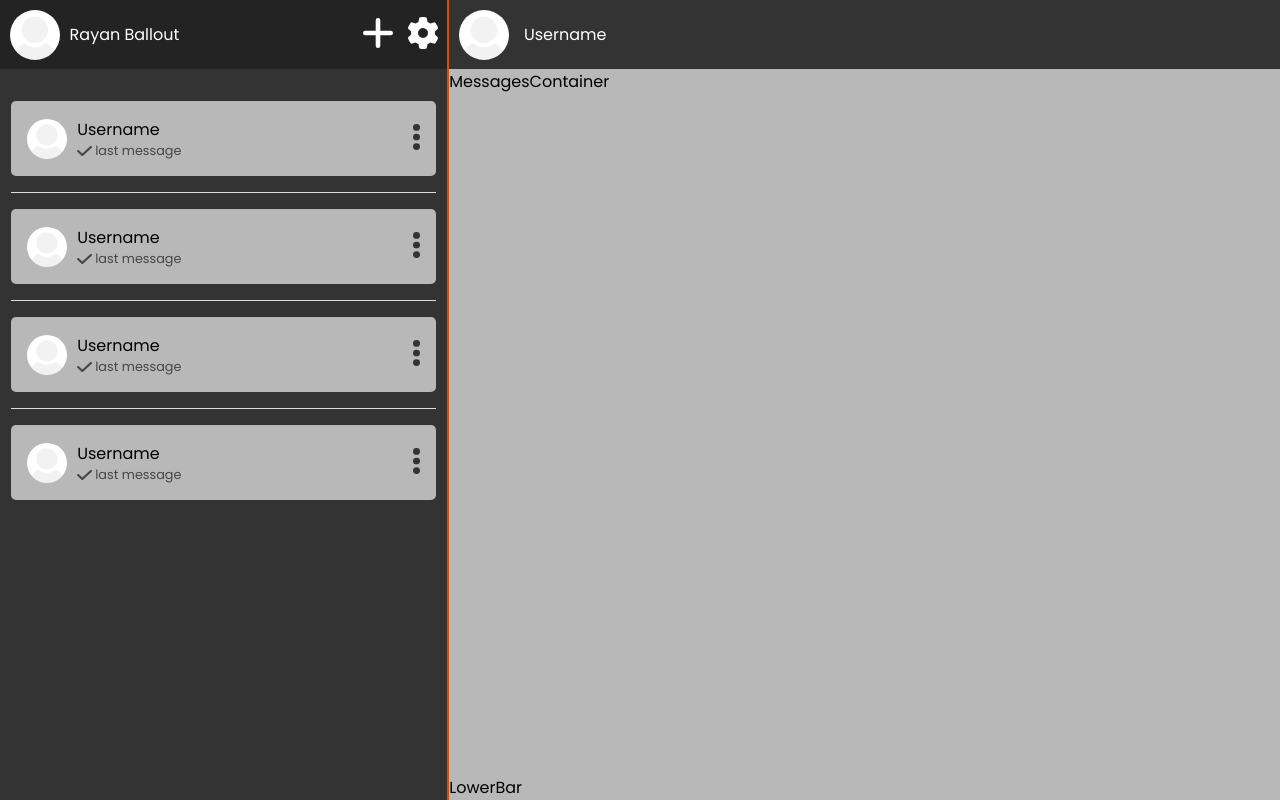
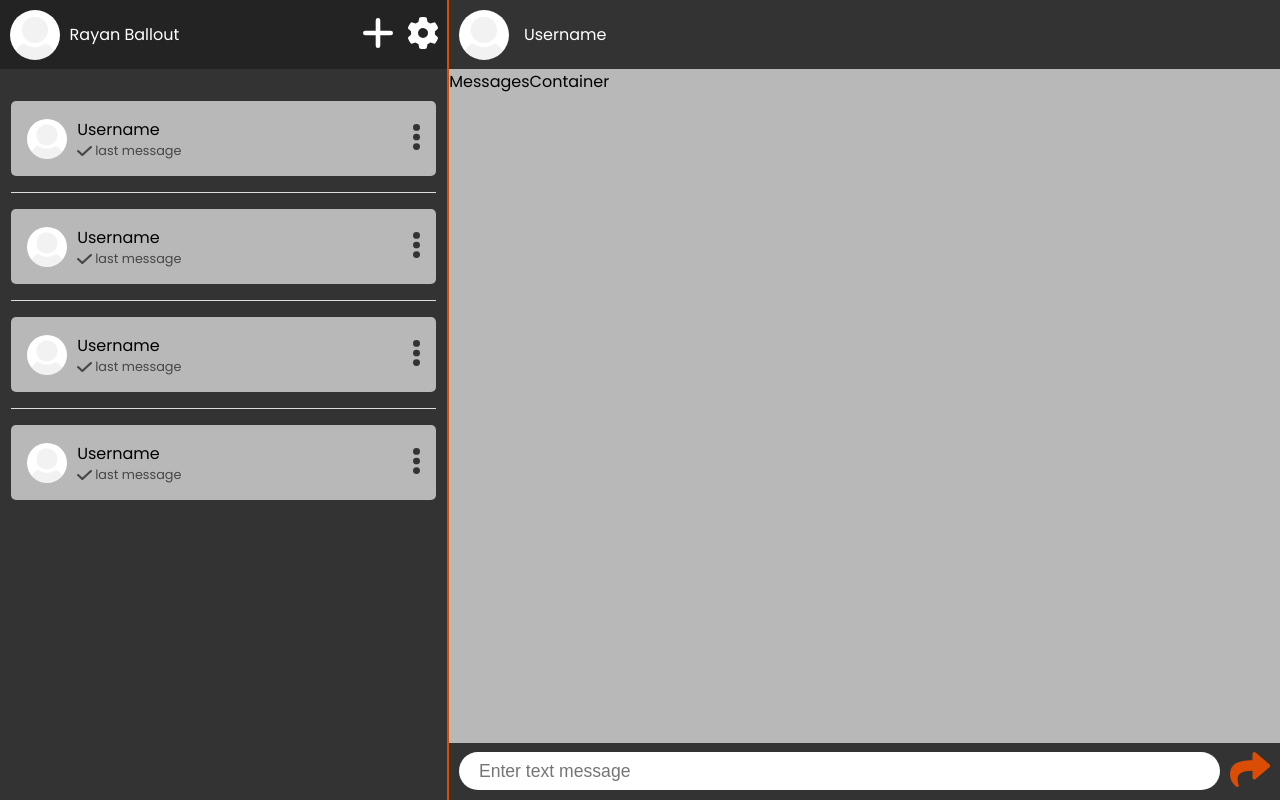
Before and after one commit to RayanBallout/chat-app, a React (Create React App) app: page /chats in a window 1280 px wide. Built offline with nearby package versions, Linux system fonts and the light colour scheme.

Commit message:
Finishing the input bar

```diff
--- a/src/components/ChatModule/LowerBar.js
+++ b/src/components/ChatModule/LowerBar.js
@@ -1,8 +1,22 @@
 import React from "react"
 import "./chatModule.css"
+import sendIcon from "../../assets/icons/send.svg"
 
 const LowerBar = () => {
-	return <div className="lower-bar">LowerBar</div>
+	return (
+		<div className="lower-bar">
+			<form className="lower-bar-form">
+				<input
+					type="text"
+					className="text-input"
+					placeholder="Enter text message"
+				/>
+				<button className="send-message">
+					<img src={sendIcon} alt="send" className="send-image" />
+				</button>
+			</form>
+		</div>
+	)
 }
 
 export default LowerBar
--- a/src/components/ChatModule/chatModule.css
+++ b/src/components/ChatModule/chatModule.css
@@ -24,3 +24,35 @@
 	flex-grow: 1;
 	overflow-y: scroll;
 }
+
+.lower-bar {
+	padding: 0.6rem;
+	background-color: var(--background-color);
+}
+
+.lower-bar .lower-bar-form {
+	display: flex;
+	align-items: center;
+	gap: 10px;
+	height: 100%;
+}
+
+.lower-bar .text-input {
+	height: 100%;
+	width: 100%;
+	border: none;
+	border-radius: 100px;
+	padding: 0 20px;
+	font-size: 1.1rem;
+}
+.lower-bar .text-input:focus {
+	outline: none;
+}
+.lower-bar .send-message {
+	background: none;
+	border: none;
+	cursor: pointer;
+}
+.lower-bar .send-message .send-image {
+	width: 40px;
+}
```
Also changed, not shown: src/assets/icons/send.svg (added).
